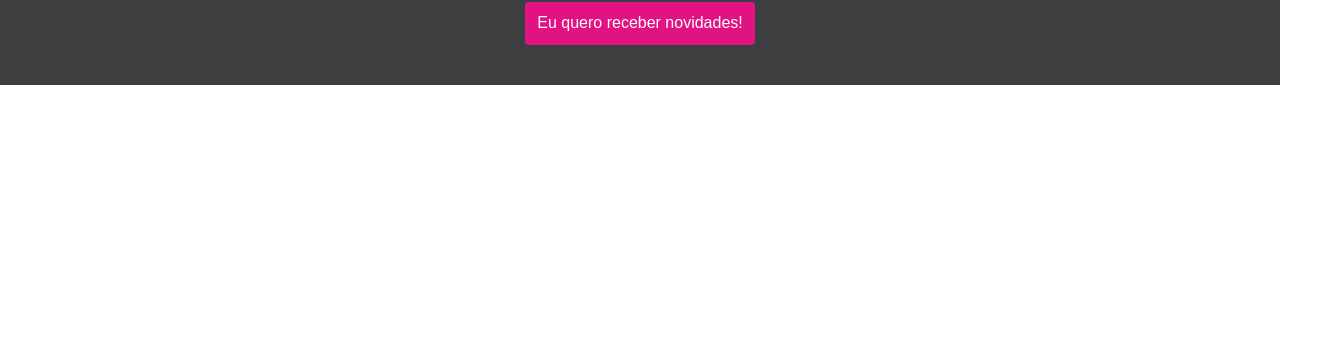
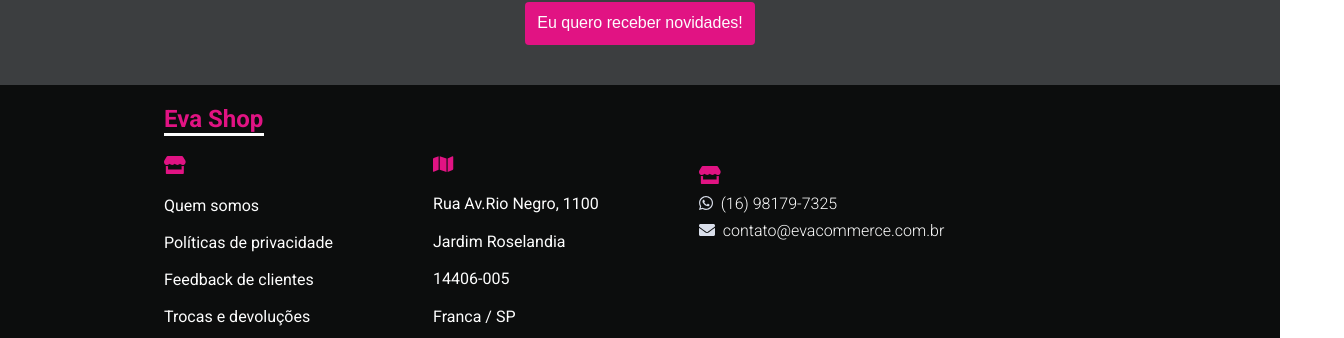
Before and after one commit to Achette/teste-eva, a React (Create React App) app: page / in a window 1280 px wide. Shown: the part 1914-2252 px from the top of the page, 1344 px wide, since content can reach past the window. Before the commit the page ends 2007 px from the top, so only its background shows below. Built offline with nearby package versions, Linux system fonts and the light colour scheme; no server answers.

Commit message:
Adding responsiveness

```diff
--- a/src/App.js
+++ b/src/App.js
@@ -30,7 +30,7 @@ function App() {
         <Carrosel title="Destaques em jóias" data={data.filter(item => item.category === "jewelery")}/>
         <Carrosel title="Destaques em vestuário masculino" data={data.filter(item => item.category === "men's clothing")}/>
         <NewsField />
-        {/*<Footer /> */}
+        <Footer />
 
       </div>
     </div>
--- a/src/components/Footer/footer.css
+++ b/src/components/Footer/footer.css
@@ -1,10 +1,10 @@
 .footer-container {
   width: 100%;
-  height: 256px;
+  height: auto;
   background-color: #0c0d0d;
   display: flex;
   flex-direction: column;
-  align-items: flex-start;
+  align-items: center;
   justify-content: center;
 }
 
@@ -17,14 +17,23 @@
   line-height: 28px;
 }
 
+.footer-content {
+  width: auto;
+  display: flex;
+  flex-direction: column;
+}
+
 .container-elements {
-    width: 780px;
+  width: auto;
   display: flex;
   justify-content: space-evenly;
+  margin: 10px 0;
 }
 
-.element {
-    font-weight: 300;
+.container-contact-elements {
+  padding: 10px 0;
+  height: 150px;
+  width: auto;
 }
 
 .elements-contact {
@@ -37,10 +46,58 @@
 
 .elements-contact p {
   margin: 0;
-
 }
 
 .elements-contact img {
   padding-right: 8px;
+}
 
+@media (min-width: 768px) {
+  .footer-container {
+    flex-direction: column;
+    height: 256px;
+    justify-content: flex-start;
+    align-items: flex-start;
   }
+
+  .footer-container h2 {
+    margin-left: 30px;
+  }
+
+  .footer-content {
+    width: 100%;
+    flex-direction: row;
+    justify-content: space-around;
+    height: auto;
+  }
+
+  .container-elements {
+    height: 122px;
+    margin: 0;
+  }
+}
+
+@media (min-width: 992px) {
+  .footer-container h2 {
+    margin-left: 100px;
+  }
+
+  .footer-content {
+    justify-content: flex-start;
+  }
+
+  .container-elements,
+  .container-contact-elements {
+    margin-left: 100px;
+  }
+}
+
+@media (min-width: 1200px) {
+  .footer-container h2 {
+    margin-left: 164px;
+  }
+
+  .footer-content {
+    padding-left: 64px;
+  }
+}
--- a/src/components/Footer/index.jsx
+++ b/src/components/Footer/index.jsx
@@ -10,6 +10,7 @@ const Footer = () => {
     return (
         <div className='footer-container'>
             <h2>Eva Shop</h2>
+            <div className='footer-content'>
                 <div className='container-elements'>
                     <FooterElements icon={loja}
                         info1="Quem somos"
@@ -17,7 +18,8 @@ const Footer = () => {
                         info3="Feedback de clientes"
                         info4="Trocas e devoluções"
                     />
-                <div className="element">
+                </div>
+                    <div className="container-elements">
                         <FooterElements icon={mapa}
                             info1="Rua Av.Rio Negro, 1100"
                             info2="Jardim Roselandia"
@@ -25,7 +27,7 @@ const Footer = () => {
                             info4="Franca / SP"
                         />
                     </div>
-                <div>
+                    <div className='container-contact-elements'>
                         <img src={loja} alt="" />
                         <div className="elements-contact">
                             <img src={whatsapp} alt="whatsapp" />
@@ -38,6 +40,7 @@ const Footer = () => {
                     </div>
             </div>
             </div>
+
     )
 }
 
--- a/src/components/FooterElements/footerElements.css
+++ b/src/components/FooterElements/footerElements.css
@@ -1,12 +1,11 @@
 .elements-container {
   display: flex;
   flex-direction: column;
-  height: 122px;
+  height: 170px;
   justify-content: space-between;
 }
 
 .elements-container a {
-
   font-size: 16px;
   line-height: 19px;
   text-decoration: none;
```
Lines whose indentation alone changed are shown as unchanged.
